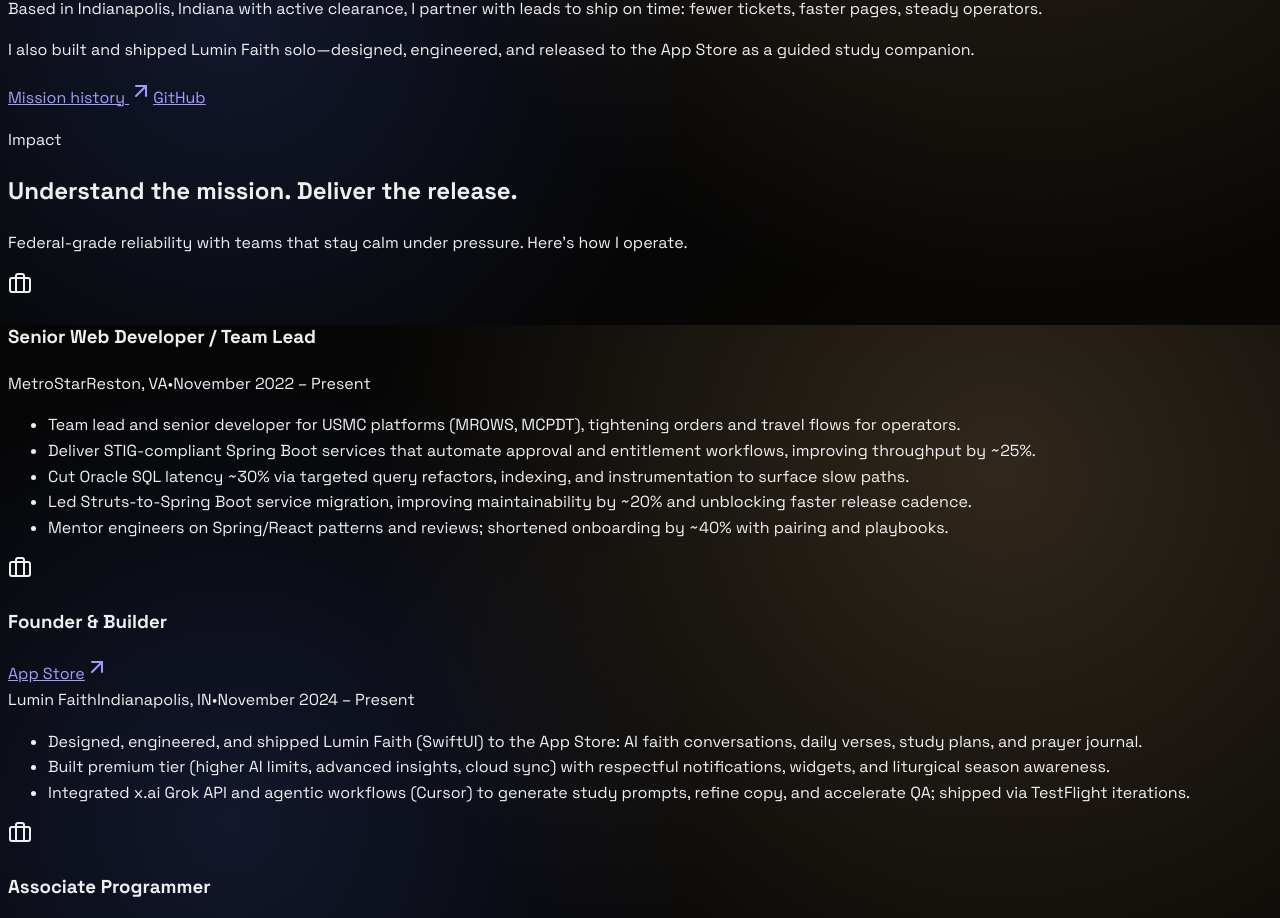
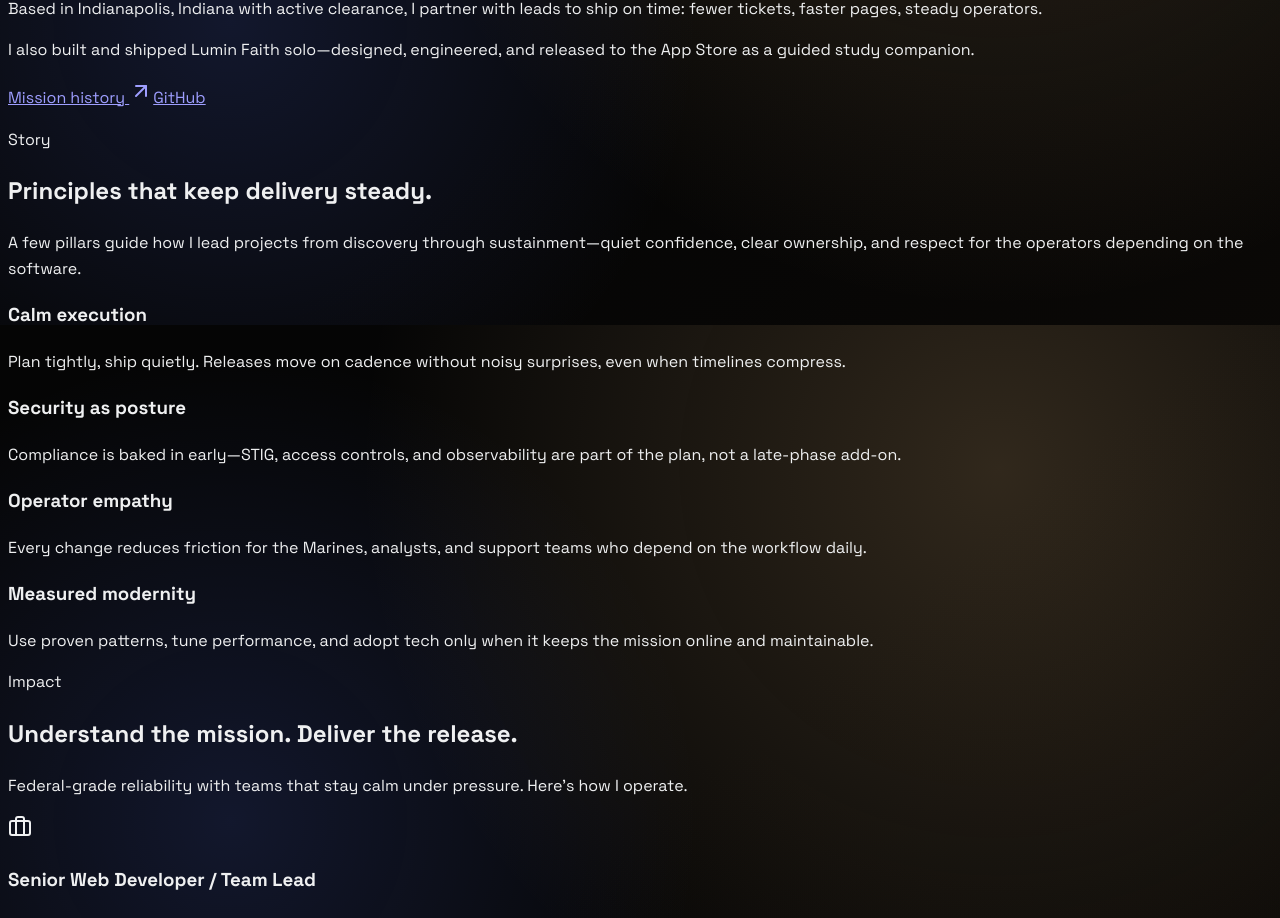
Before and after one commit to andrewkittridge/PersonalWebpageTemplate, a React (Vite) app in the folder client/: page / in a window 1280 px wide. Shown: the part 1275-2193 px from the top of the page. Built offline with nearby package versions, Linux system fonts and the light colour scheme.

Commit message:
feat: simplify sections and add principles

```diff
--- a/client/src/components/About.tsx
+++ b/client/src/components/About.tsx
@@ -33,11 +33,11 @@ export default function About() {
 
       <div className="page-shell relative z-10 grid gap-12 items-start">
         <motion.article
-          initial={{ opacity: 0, y: 24 }}
+          initial={{ opacity: 0, y: 10 }}
           whileInView={{ opacity: 1, y: 0 }}
           viewport={{ once: true }}
-          transition={{ duration: 0.7, ease: "easeOut" }}
-          className="space-y-8"
+          transition={{ duration: 1.1, ease: "easeOut" }}
+          className="space-y-10"
         >
           <div className="section-heading">
             <p className="section-label">Profile</p>
@@ -50,9 +50,12 @@ export default function About() {
             </p>
           </div>
 
-          <div className="glass-panel space-y-5 max-w-3xl">
+          <div className="rounded-[32px] border border-white/10 bg-transparent px-7 py-8 md:px-10 md:py-10 space-y-6">
             {aboutData.description.map((paragraph, index) => (
-              <p key={index} className="text-muted-foreground leading-relaxed">
+              <p
+                key={paragraph}
+                className={`text-muted-foreground leading-relaxed ${index > 0 ? "border-t border-white/10 pt-6" : ""}`}
+              >
                 {paragraph}
               </p>
             ))}
--- a/client/src/components/Education.tsx
+++ b/client/src/components/Education.tsx
@@ -24,11 +24,11 @@ export default function Education() {
 
         <div className="grid gap-10 lg:grid-cols-2">
           <motion.article
-            className="surface-card"
-            initial={{ opacity: 0, y: 24 }}
+            className="rounded-[28px] border border-white/10 bg-transparent px-7 py-8 md:px-9 md:py-9"
+            initial={{ opacity: 0, y: 10 }}
             whileInView={{ opacity: 1, y: 0 }}
             viewport={{ once: true }}
-            transition={{ duration: 0.6, ease: "easeOut" }}
+            transition={{ duration: 0.95, ease: "easeOut" }}
           >
             <div className="flex items-center gap-3 mb-6">
               <span className="icon-badge">
@@ -61,11 +61,11 @@ export default function Education() {
           </motion.article>
 
           <motion.article
-            className="surface-card"
-            initial={{ opacity: 0, y: 24 }}
+            className="rounded-[28px] border border-white/10 bg-transparent px-7 py-8 md:px-9 md:py-9"
+            initial={{ opacity: 0, y: 10 }}
             whileInView={{ opacity: 1, y: 0 }}
             viewport={{ once: true }}
-            transition={{ duration: 0.6, delay: 0.1, ease: "easeOut" }}
+            transition={{ duration: 0.95, delay: 0.1, ease: "easeOut" }}
           >
             <div className="flex items-center gap-3 mb-6">
               <span className="icon-badge">
--- a/client/src/components/Experience.tsx
+++ b/client/src/components/Experience.tsx
@@ -30,18 +30,16 @@ export default function Experience() {
           </p>
         </div>
 
-        <div className="grid gap-6">
+        <div className="grid gap-8">
           {EXPERIENCE.map((exp, index) => (
             <motion.article
               key={exp.title}
-              className="relative overflow-hidden rounded-[30px] border border-white/10 bg-gradient-to-br from-white/5 via-white/5 to-white/0 p-6 lg:p-7 backdrop-blur"
-              initial={{ opacity: 0, y: 24 }}
+              className="relative overflow-hidden rounded-[30px] border border-white/10 bg-transparent p-7 lg:p-8"
+              initial={{ opacity: 0, y: 10 }}
               whileInView={{ opacity: 1, y: 0 }}
               viewport={{ once: true }}
-              transition={{ duration: 0.7, delay: index * 0.08, ease: "easeOut" }}
+              transition={{ duration: 1, delay: index * 0.06, ease: "easeOut" }}
             >
-              <div className="absolute inset-0 pointer-events-none opacity-60" style={{ background: "radial-gradient(700px at 90% 40%, rgba(224,180,120,0.18), transparent 55%)" }} />
-
               <div className="flex flex-wrap items-center gap-3">
                 <span className="icon-badge">
                   <Briefcase className="w-4 h-4" />
@@ -67,12 +65,12 @@ export default function Experience() {
                 <span className="text-muted-foreground/70">{exp.period}</span>
               </div>
 
-              <div className="divider my-5" />
+              <div className="h-px w-full bg-white/10 my-6" />
 
-              <ul className="space-y-3 text-muted-foreground leading-relaxed">
+              <ul className="space-y-4 text-muted-foreground leading-relaxed">
                 {exp.achievements.map((achievement) => (
                   <li key={achievement} className="flex gap-3">
-                    <span className="mt-1 h-2 w-2 rounded-full bg-primary/60" />
+                    <span className="mt-2 h-px w-8 rounded-full bg-primary/60" />
                     <span>{achievement}</span>
                   </li>
                 ))}
--- a/client/src/components/Hero.tsx
+++ b/client/src/components/Hero.tsx
@@ -28,9 +28,9 @@ export default function Hero() {
 
       <div className="page-shell relative z-10 grid gap-14 lg:grid-cols-[minmax(0,1.05fr)_minmax(0,0.95fr)] items-center">
         <motion.div
-          initial={{ opacity: 0, y: 36 }}
+          initial={{ opacity: 0, y: 14 }}
           animate={{ opacity: 1, y: 0 }}
-          transition={{ duration: 0.8, ease: "easeOut" }}
+          transition={{ duration: 1.05, ease: "easeOut" }}
           className="space-y-8"
         >
           <div className="inline-flex items-center gap-2 rounded-full border border-white/10 bg-white/5 px-4 py-2 text-xs uppercase tracking-[0.28em] text-muted-foreground">
--- /dev/null
+++ b/client/src/components/Principles.tsx
@@ -0,0 +1,76 @@
+import { motion } from "framer-motion";
+import { useSectionAnalytics } from "@/hooks/use-section-analytics";
+
+const principles = [
+  {
+    title: "Calm execution",
+    description:
+      "Plan tightly, ship quietly. Releases move on cadence without noisy surprises, even when timelines compress.",
+  },
+  {
+    title: "Security as posture",
+    description:
+      "Compliance is baked in early—STIG, access controls, and observability are part of the plan, not a late-phase add-on.",
+  },
+  {
+    title: "Operator empathy",
+    description:
+      "Every change reduces friction for the Marines, analysts, and support teams who depend on the workflow daily.",
+  },
+  {
+    title: "Measured modernity",
+    description:
+      "Use proven patterns, tune performance, and adopt tech only when it keeps the mission online and maintainable.",
+  },
+];
+
+export default function Principles() {
+  const sectionRef = useSectionAnalytics<HTMLDivElement>("Principles");
+
+  return (
+    <section
+      ref={sectionRef}
+      id="principles"
+      className="section-shell scroll-mt-24"
+    >
+      <div className="page-shell relative z-10 space-y-12">
+        <motion.div
+          initial={{ opacity: 0, y: 8 }}
+          whileInView={{ opacity: 1, y: 0 }}
+          viewport={{ once: true }}
+          transition={{ duration: 1.05, ease: "easeOut" }}
+          className="section-heading"
+        >
+          <p className="section-label">Story</p>
+          <h2 className="section-title">Principles that keep delivery steady.</h2>
+          <p className="section-description max-w-4xl">
+            A few pillars guide how I lead projects from discovery through sustainment—quiet confidence, clear ownership, and respect for the operators depending on the software.
+          </p>
+        </motion.div>
+
+        <div className="space-y-10">
+          {principles.map((principle, index) => (
+            <motion.article
+              key={principle.title}
+              initial={{ opacity: 0, y: 8 }}
+              whileInView={{ opacity: 1, y: 0 }}
+              viewport={{ once: true }}
+              transition={{ duration: 1, delay: index * 0.04, ease: "easeOut" }}
+              className="rounded-[30px] border border-white/10 bg-transparent px-8 py-9 md:px-10 md:py-11"
+            >
+              <div className="flex items-baseline gap-4">
+                <span className="h-px w-10 bg-primary/60" aria-hidden />
+                <div className="space-y-3">
+                  <h3 className="text-2xl font-semibold text-foreground">{principle.title}</h3>
+                  <p className="text-muted-foreground leading-relaxed">
+                    {principle.description}
+                  </p>
+                </div>
+              </div>
+            </motion.article>
+          ))}
+        </div>
+      </div>
+    </section>
+  );
+}
--- a/client/src/components/Skills.tsx
+++ b/client/src/components/Skills.tsx
@@ -51,11 +51,11 @@ export default function Skills() {
           {Object.entries(SKILLS_CATEGORIES).map(([category, skills], index) => (
             <motion.article
               key={category}
-              className="surface-card"
-              initial={{ opacity: 0, y: 24 }}
+              className="rounded-[26px] border border-white/10 bg-transparent px-6 py-7 md:px-7 md:py-8"
+              initial={{ opacity: 0, y: 10 }}
               whileInView={{ opacity: 1, y: 0 }}
               viewport={{ once: true }}
-              transition={{ duration: 0.6, delay: index * 0.05, ease: "easeOut" }}
+              transition={{ duration: 0.9, delay: index * 0.06, ease: "easeOut" }}
             >
               <div className="flex items-center justify-between gap-3 mb-5">
                 <div className="flex items-center gap-3">
--- a/client/src/pages/Home.tsx
+++ b/client/src/pages/Home.tsx
@@ -12,6 +12,7 @@ const Experience = lazy(() => import("@/components/Experience"));
 const Skills = lazy(() => import("@/components/Skills"));
 const Education = lazy(() => import("@/components/Education"));
 const Contact = lazy(() => import("@/components/Contact"));
+const Principles = lazy(() => import("@/components/Principles"));
 const Footer = lazy(() => import("@/components/Footer"));
 
 export default function Home() {
@@ -42,13 +43,17 @@ export default function Home() {
         </motion.div>
 
         <motion.div
-          initial={{ opacity: 0, y: 24 }}
+          initial={{ opacity: 0, y: 10 }}
           animate={{ opacity: 1, y: 0 }}
-          transition={{ duration: 0.8, delay: 0.2 }}
+          transition={{ duration: 1, delay: 0.25, ease: "easeOut" }}
           className="flex flex-col"
         >
           <Suspense fallback={<SkeletonCard />}>
             <About />
+          </Suspense>
+
+          <Suspense fallback={<SkeletonCard />}>
+            <Principles />
           </Suspense>
 
           <Suspense fallback={<SkeletonCard />}>
```
Also changed, not shown: client/src/components/Contact.tsx (+7 -7 lines).
